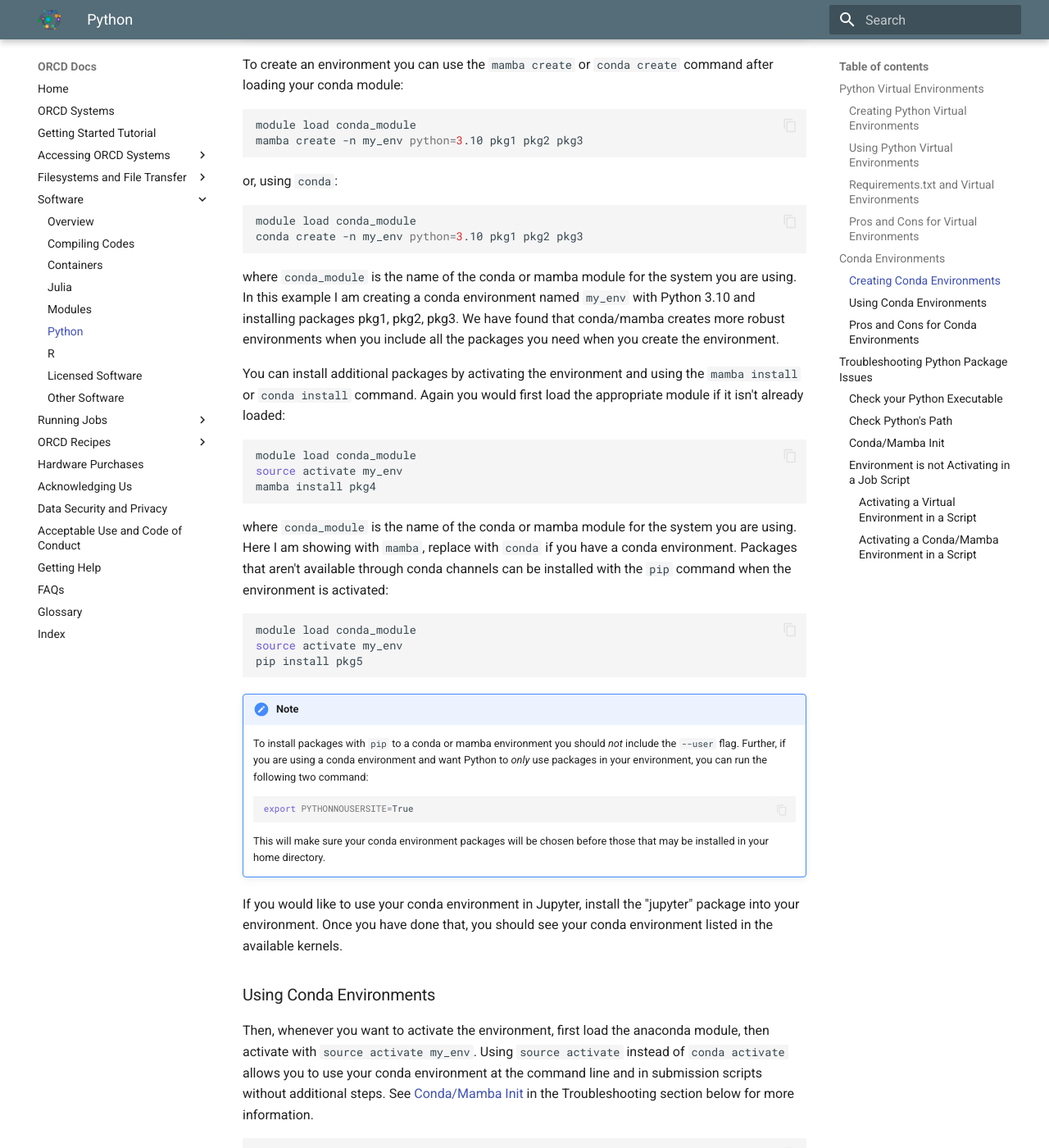
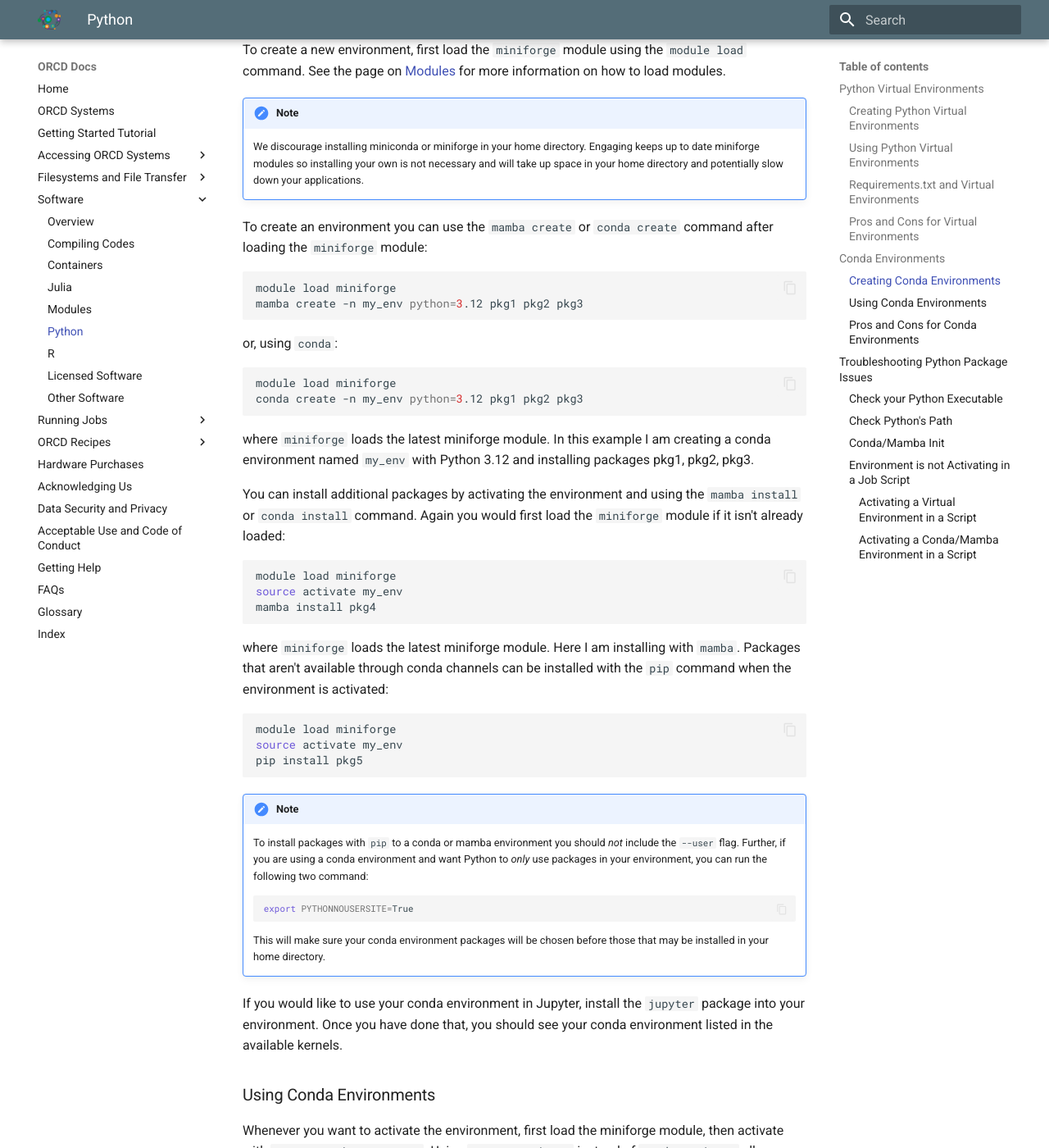
Before and after one commit to mit-orcd/orcd-docs-edit, an MkDocs documentation site: the page built from docs/software/python.md, in a window 1280 px wide and 1400 px high, scrolled down 4436 px. Shown: the whole window at 82% size. Built offline with MkDocs 1.6.1 and Material for MkDocs 9.7.7, drawn with Linux system fonts in a browser that asks for light colours; some of the changed text lies outside the part shown.

Commit message:
use miniforge edits

````diff
--- a/docs/software/python.md
+++ b/docs/software/python.md
@@ -5,7 +5,7 @@
 ---
 # Installing Python Packages
 
-Python is provided on Engaging through a set of `miniforge` [modules](modules.md). Check `module avail` to see a list of available versions. Miniforge is a conda distribution created by the community that maintains the conda-forge channel, is open source, and doesn't require purchasing a license to use.
+Python is provided on Engaging through a set of `miniforge` [modules](modules.md). Check `module avail miniforge` to see a list of available versions. Miniforge is a conda distribution created by the community that maintains the conda-forge channel, is open source, and doesn't require purchasing a license to use.
 
 To load the latest version of `miniforge` you can run:
 
@@ -26,13 +26,19 @@
 
 Which you use is mostly personal preference, but sometimes it could depend on which packages your are installing. We encourage everyone to use environments, which can be created per project and will have fewer issues with package compatibility. Read through the pros and cons for each, they are meant to help you see when one might be better than another.
 
+Environments allow you to make self-contained “bundles” of packages that can be loaded and unloaded. This helps keep a consistent set of packages and versions for a given project, rather than putting all packages you've ever installed together.
+
 ## Python Virtual Environments
 
-Environments allow you to make self-contained “bundles” of packages that can be loaded and unloaded. This helps keep a consistent set of packages and versions for a given project, rather than putting all packages you've ever installed together like they would be when you install with [`pip install --user`](#home-directory-install). Python virtual environments can be placed anywhere you have write access to and have all their packages in that environment’s directory structure.
+Python virtual environments are a native python functionality and can be placed anywhere you have write access to and have all their packages in that environment’s directory structure.
 
 ### Creating Python Virtual Environments
 
 To create a new environment, first load the `miniforge` module using the `module load` command. See the page on [Modules](modules.md) for more information on how to load modules.
+
+```bash
+module load miniforge/24.3.0-0
+```
 
 To create a the environment use the `python -m venv` command:
 
@@ -50,9 +56,9 @@
 This will create an environment at the path `~/my_project/my_project_env`.
 
 !!!Note
-    Virtual Environment documentation and tutorials will often tell you to run the command `python3 -m venv .venv` to create an environment. The `.` at the beginning of `.venv` creates a hidden directory in the current working directory. You won't see this directory if you run the `ls` command by itself, run `ls -a` to see hidden files and directories. If you are new to virtual environments and Linux we recommend using a descriptive name for your environment that is not hidden (doesn't start with `.`).
+    Virtual Environment documentation and tutorials will often tell you to run the command `python3 -m venv .venv` to create an environment. The `.` at the beginning of `.venv` creates a hidden directory in the current working directory. You won't see this directory if you run the `ls` command by itself, run `ls -a` to see hidden files and directories. If you are new to virtual environments and Linux we recommend using a descriptive name for your environment, such as `projectname_venv`.
 
-By default environments will be fully isolated and Python will only see the packages you've installed in the environment. You can signal your virtual environment to "see" system installed packages by using the flag `--system-site-packages` when creating the environment. This is useful when the module you are using has packages already installed. For example:
+By default environments will be fully isolated and Python will only see the packages you've installed in the environment. You can signal your virtual environment to "see" system installed packages by using the flag `--system-site-packages` when creating the environment. This is useful when the miniforge module has some of the packages you are using. For example:
 
 ```bash
 python3 -m venv --system-site-packages my_project_env
@@ -93,13 +99,23 @@
 source /path/to/virtual/environment/bin/activate
 ```
 
-Once it is activated any `python` commands will run in that environment and have access to the packages in the environment. To use an environment in a job activate the environment in your job script. An environment activated on the login node will not necessarily carry over to your job. Using the same example above, let's look at the script `myjob.sh` in the `my_project` directory:
+Using our example above, if we are in the `my_project` directory already, we can run:
+
+```bash
+source my_project_env/bin/activate
+```
+
+Once it is activated any `python` commands will run in that environment and have access to the packages in the environment.
+
+To use an environment in a job include the command above in your job script. An environment activated on the login node will not necessarily carry over to your job. Using the same example above, let's look at the script `myjob.sh` in the `my_project` directory:
 
 ```bash title="myjob.sh"
 #!/bin/bash
 
+# Activate the environment
 source my_project_env/bin/activate
 
+# Run the python script
 python myscript.py
 ```
 
@@ -126,57 +142,56 @@
 
 Pros
 
-- Can be set to build “on top of” the central installation packages (not default behavior, use the `--system-site-packages` flag when creating)
+- Can be set to build “on top of” the central installation packages by using the `--system-site-packages` flag when creating the environment
 - Self-contained environments for each project help stay organized and avoid package dependency conflicts. For software development it allows you to keep better track of your package’s dependencies so others know what they need to install.
 - Virtual environments are self-contained, fairly lightweight and can be put anywhere easily without additional configuration files
 
 Cons
 
-- Environments will be the same version of the python that you used to make them
-- Only installs packages available through PyPI, cannot install anaconda/conda-forge distributed packages or libraries
+- Environments will include the same version of the python that you used to create them. If you need a different version of Python, you have to create the environment with that other version.
+- Only installs packages available through PyPI, cannot install conda distributed packages or libraries
 
 ## Conda Environments
 
-Environments allow you to make self-contained “bundles” of packages that can be loaded and unloaded. This helps keep a consistent set of packages and versions for a given project, rather than putting them all together like they would be when you install with [`pip install --user`](#home-directory-install). Conda environments are a bit different from Python virtual environments, by default they are stored in the `.conda` directory in your home directory. They also tend to contain a lot more files than Virtual Environments. You can also install some system libraries into conda environments, which can make installing packages with system library dependencies easier.
+Conda environments are a bit different from Python virtual environments, by default they are stored in the `.conda` directory in your home directory. They also tend to contain a lot more files than Virtual Environments. You can also install some system libraries into conda environments, which can make installing packages with system library dependencies easier.
 
 You'll also see mention of mamba environments. Mamba and conda are nearly the same, however mamba has a different dependency solver. Mamba is often better and faster than conda at solving dependencies and picking packages, so we recommend using mamba whenever possible.
 
 ### Creating Conda Environments
 
-First, load a `miniforge` module using the `module load` command. See the page on [Modules](modules.md) for more information on how to load modules. See [Modules for Python](#modules-for-python) above for information about specific modules for the system you are using.
-
+To create a new environment, first load the `miniforge` module using the `module load` command. See the page on [Modules](modules.md) for more information on how to load modules.
 
 !!! Note
     We discourage installing miniconda or miniforge in your home directory. Engaging keeps up to date miniforge modules so installing your own is not necessary and will take up space in your home directory and potentially slow down your applications.
 
-To create an environment you can use the `mamba create` or `conda create` command after loading your conda module:
+To create an environment you can use the `mamba create` or `conda create` command after loading the `miniforge` module:
 
 ```bash
-module load conda_module
-mamba create -n my_env python=3.10 pkg1 pkg2 pkg3
+module load miniforge
+mamba create -n my_env python=3.12 pkg1 pkg2 pkg3
 ```
 
 or, using `conda`:
 
 ```bash
-module load conda_module
-conda create -n my_env python=3.10 pkg1 pkg2 pkg3
+module load miniforge
+conda create -n my_env python=3.12 pkg1 pkg2 pkg3
 ```
 
-where `conda_module` is the name of the conda or mamba module for the system you are using. In this example I am creating a conda environment named `my_env` with Python 3.10 and installing packages pkg1, pkg2, pkg3. We have found that conda/mamba creates more robust environments when you include all the packages you need when you create the environment.
+where `miniforge` loads the latest miniforge module. In this example I am creating a conda environment named `my_env` with Python 3.12 and installing packages pkg1, pkg2, pkg3.
 
-You can install additional packages by activating the environment and using the `mamba install` or `conda install` command. Again you would first load the appropriate module if it isn't already loaded:
+You can install additional packages by activating the environment and using the `mamba install` or `conda install` command. Again you would first load the `miniforge` module if it isn't already loaded:
 
 ```bash
-module load conda_module
+module load miniforge
 source activate my_env
 mamba install pkg4
 ```
 
-where `conda_module` is the name of the conda or mamba module for the system you are using. Here I am showing with `mamba`, replace with `conda` if you have a conda environment. Packages that aren't available through conda channels can be installed with the `pip` command when the environment is activated:
+where `miniforge` loads the latest miniforge module. Here I am installing with `mamba`. Packages that aren't available through conda channels can be installed with the `pip` command when the environment is activated:
 
 ```bash
-module load conda_module
+module load miniforge
 source activate my_env
 pip install pkg5
 ```
@@ -190,26 +205,29 @@
 
     This will make sure your conda environment packages will be chosen before those that may be installed in your home directory.
 
-If you would like to use your conda environment in Jupyter, install the "jupyter" package into your environment. Once you have done that, you should see your conda environment listed in the available kernels.
+If you would like to use your conda environment in Jupyter, install the `jupyter` package into your environment. Once you have done that, you should see your conda environment listed in the available kernels.
 
 ### Using Conda Environments
 
-Then, whenever you want to activate the environment, first load the anaconda module, then activate with `source activate my_env`. Using `source activate` instead of `conda activate` allows you to use your conda environment at the command line and in submission scripts without additional steps. See [Conda/Mamba Init](#condamamba-init) in the Troubleshooting section below for more information.
+Whenever you want to activate the environment, first load the miniforge module, then activate with `source activate my_env`. Using `source activate` instead of `conda activate` allows you to use your conda environment at the command line and in submission scripts without additional steps. See [Conda/Mamba Init](#condamamba-init) in the [Troubleshooting](#troubleshooting-python-package-issues) section below for more information.
 
 ```bash
-module load conda_module
+module load miniforge
 source activate my_env
 ```
 
-To use a conda environment in a job you can usually add these lines to you job script:
+To use a conda environment in a job you can add these lines to you job script:
 
 ```bash title="myjob.sh"
 #!/bin/bash
 
-module load conda_module
+# Load the miniforge module
+module load miniforge
 
+# Activate your environment
 source activate my_env
 
+# Run your Python script
 python myscript.py
 ```
 
@@ -219,16 +237,16 @@
 
 Pros
 
-- Environments can be created with any supported version of Python.
-- Can install packages available through various conda channels as well as PyPI (packages installed with `pip`).
-    - Conda channels include many system libraries, making packages with complicated dependencies easier to install.
+- Environments can be created with any supported version of Python
+- Can install packages available through various conda channels as well as PyPI (packages installed with `pip`)
+- Conda channels include many system libraries, making packages with complicated dependencies easier to install
 - Self-contained environments for each project help stay organized and avoid package dependency conflicts. For software development it allows you to keep better track of your package’s dependencies so others know what they need to install.
 
 Cons
 
-- Can not be set to build “on top of” the central installation packages, which means basic package will be re-installed in your home directory.
-- Can get very large and take up a lot of space in your home directory.
-- It can sometimes be slower than other options.
+- Can not be set to build “on top of” the central installation packages, which means basic package will be re-installed in your home directory
+- Can get very large and take up a lot of space in your home directory
+- It can sometimes be slower than other options
 
 ## Troubleshooting Python Package Issues
 
@@ -257,34 +275,7 @@
 
 If you use conda or mamba you may at some point be asked to run `conda init` or `mamba init`. These commands will edit your `.bashrc` file which gets run every time you log in. These additional lines will make permanent changes to your environment that could have unintended effects on your use of the system. This can cause issues, including slowing down your logins and affecting any software builds you try to do.
 
-The best thing to do is to never run these commands, or if you have, to remove the lines that they  have added to your `.bashrc` file. Instead of running `conda activate` or `mamba activate`, you can use the `source activate` command.
-
-If this doesn't work for you, as an alternative, you can run the following line:
-
-```bash
-source /path/to/conda/install/etc/profile.d/conda.sh
-```
-
-whenever you want to use the `conda activate` command. Be sure to replace `/path/to/conda/install` with the path to the conda installation, for example if you installed `miniforge` in your home directory the full path might be `$HOME/miniforge3/etc/profile.d/conda.sh`.
-
-If you would like to use `mamba activate`, run the following line as well:
-
-```bash
-source /path/to/conda/install/etc/profile.d/mamba.sh
-```
-
-Both of these lines can be run at the command line, or put in a job script or setup script. Note that environments activated at the command line before launching a job may not carry over to the job itself, so it is always best load these environments in your job script.
-
-```bash title="mycondajob.sh"
-#!/bin/bash
-
-source /path/to/conda/install/etc/profile.d/conda.sh
-source /path/to/conda/install/etc/profile.d/mamba.sh
-
-mamba activate myenv # or `conda activate myenv` for conda environments
-
-python myscript.sh
-```
+The best thing to do is to never run these commands, or if you have, to remove the lines that they  have added to your `.bashrc` file. Instead load the `miniforge` module before running `conda activate` or `mamba activate`, or you can use the `source activate` command.
 
 If you feel strongly that you want to keep the setup that `conda init` gives you in your `.bashrc`, first be aware that it could cause issues and it might be something to look into removing when troubleshooting. Second, one of the things these lines do is activate the base environment associated with the conda installation, which is usually the source of most of the issues you can run into. You can set conda to not activate the base environment at login by running the following line:
 
@@ -326,28 +317,14 @@
 
 #### Activating a Conda/Mamba Environment in a Script
 
-Usually loading an anaconda module and then running `source activate myenv` will work to activate a conda or mamba environment in a job script (as shown [above](#conda-environments)).
-
-One thing to try is suggested above in [Conda/Mamba Init](#condamamba-init):
-
-```bash title="mycondajob.sh"
-#!/bin/bash
-
-source /path/to/conda/install/etc/profile.d/conda.sh
-source /path/to/conda/install/etc/profile.d/mamba.sh #optional
-
-conda activate myenv # or `mamba activate myenv` for mamba environments
-
-python myscript.sh
-```
+Usually loading the `miniforge` module and then running `source activate myenv` will work to activate a conda or mamba environment in a job script (as shown [above](#conda-environments)).
 
 If this doesn't work sometimes adding `eval "$(conda shell.bash hook)"` in the line before activating the environment will make it work:
 
 ```bash title="mycondajob.sh"
 #!/bin/bash
 
-source /path/to/conda/install/etc/profile.d/conda.sh
-source /path/to/conda/install/etc/profile.d/mamba.sh #optional
+module load miniforge
 eval "$(conda shell.bash hook)"
 
 conda activate myenv # or `mamba activate myenv` for mamba environments
````
Also changed, not shown: other parts of docs/software/python.md (+2 -2 lines).
